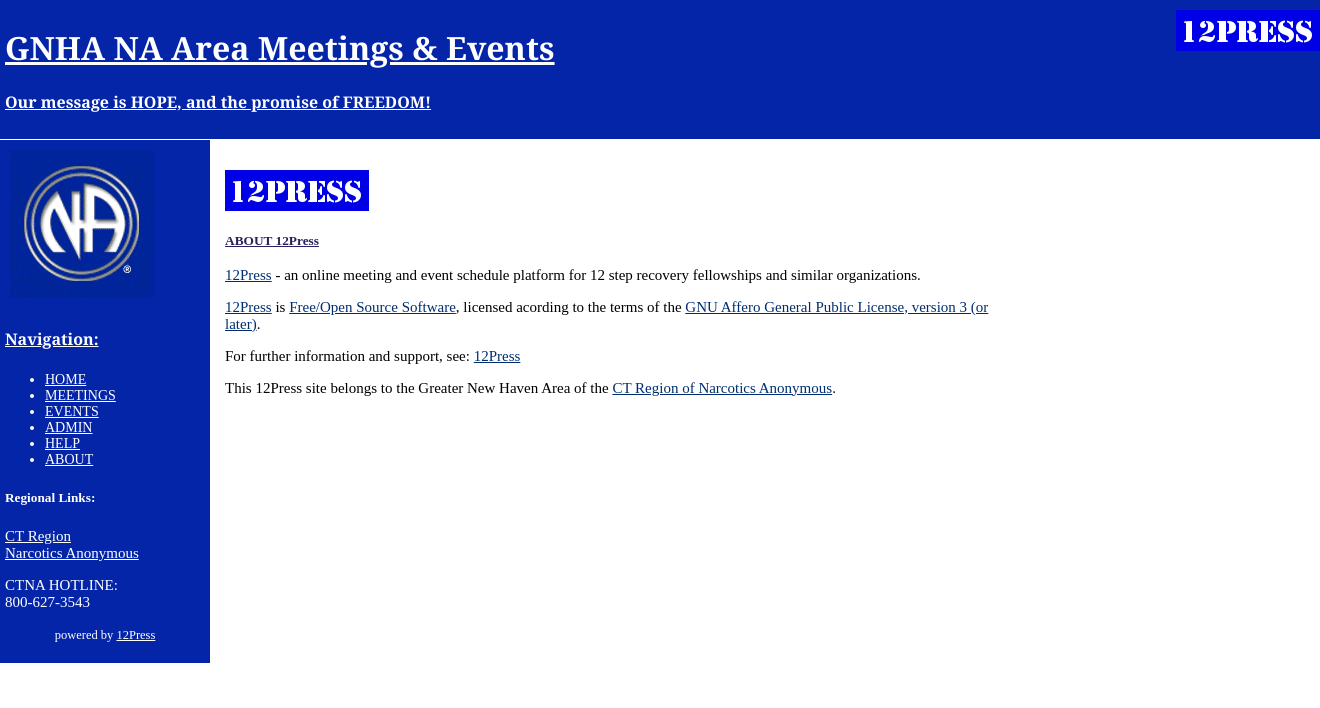
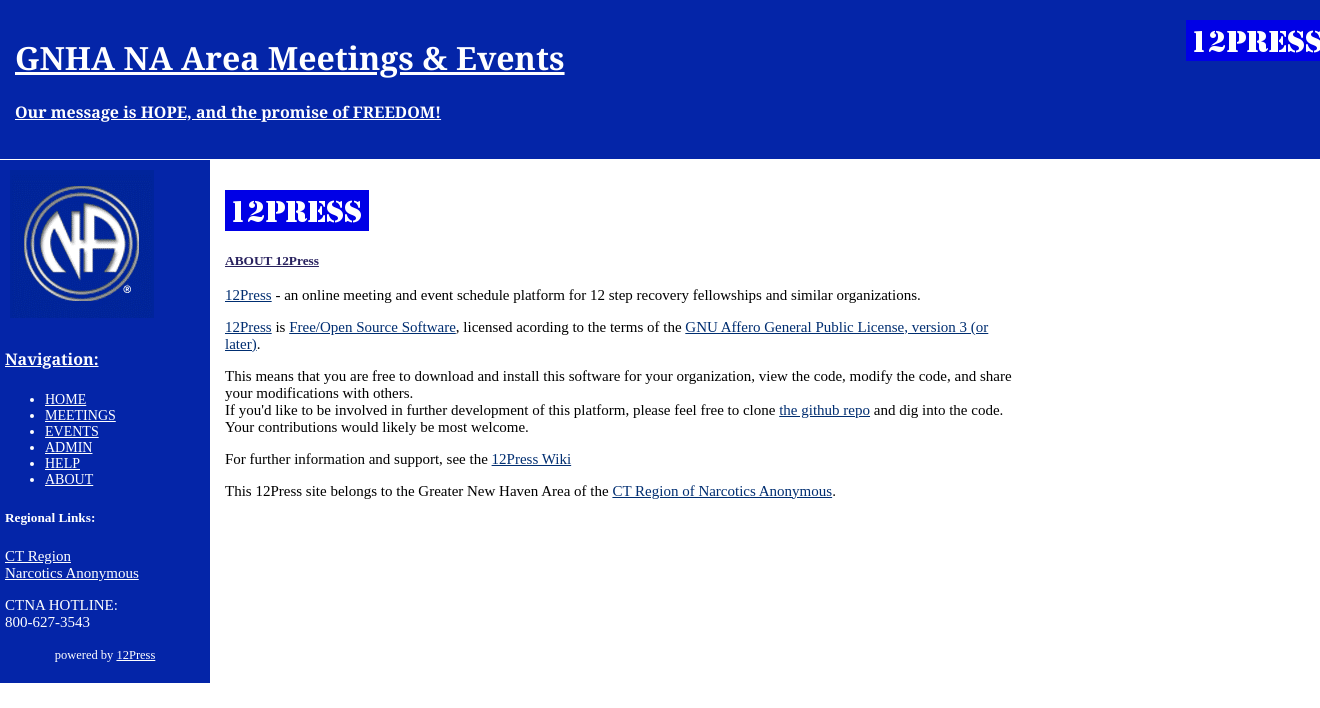
Before and after one commit to tonybaldwin/12press, a PHP site: page /about.php in a window 1320 px wide; the page is wider, and only the part inside the window is pictured. Shown: the top 708 px of that part. Run offline with PHP 8.4, Linux system fonts and the light colour scheme; data that the repository does not hold is empty.

Commit message:
getting lots done, so much more to do...

```diff
--- a/about.php
+++ b/about.php
@@ -3,7 +3,7 @@
 <meta http-equiv="Content-Type" content="text/html; charset=UTF-8" />
 <link rel="stylesheet" type="text/css" title="Orig" href="main.css" media="screen,projection" />
 <meta name="Author" content="Tony B" />
-<title>12Press</title>
+<title>12Press About</title>
 </head>
 <body>
 <?php
@@ -20,11 +20,14 @@ echo "<p><a href=\"https://github.com/tonybaldwin/12press\"><img src=\"$siteurl/
 
 <h4>ABOUT 12Press</h4>
 
-<p><a href="https://github.com/tonybaldwin/12press">12Press</a> - an online meeting and event schedule platform for 12 step recovery fellowships and similar organizations.</p>
+<p><a href="https://github.com/tonybaldwin/12press/wiki">12Press</a> - an online meeting and event schedule platform for 12 step recovery fellowships and similar organizations.</p>
 <?php
-echo "<p><a href=\"https://github.com/tonybaldwin/12press\">12Press</a> is <a href=\"http://www.gnu.org/philosophy/free-sw.html\">Free/Open Source Software</a>, licensed acording to the terms of the <a href=\"$siteurl/license.php\">GNU Affero General Public License, version 3 (or later)</a>.";
+echo "<p><a href=\"https://github.com/tonybaldwin/12press/wiki\">12Press</a> is <a href=\"http://www.gnu.org/philosophy/free-sw.html\">Free/Open Source Software</a>, licensed acording to the terms of the <a href=\"$siteurl/license.php\">GNU Affero General Public License, version 3 (or later)</a>.";
 ?>
-<p>For further information and support, see: <a href="https://github.com/tonybaldwin/12press">12Press</a></p>
+<p>This means that you are free to download and install this software for your organization, view the code, modify the code, and share your modifications with others.<br />
+If you'd like to be involved in further development of this platform, please feel free to clone <a href="https://gibhut.com/tonybaldwin/12press">the github repo</a> and dig into the code.<br />
+Your contributions would likely be most welcome.</p>
+<p>For further information and support, see the <a href="https://github.com/tonybaldwin/12press/wiki">12Press Wiki</a></p>
 
 <p>This 12Press site belongs to the Greater New Haven Area of the <a href="http://www.ctna.org">CT Region of Narcotics Anonymous</a>.</p>
 
--- a/admin/config.php
+++ b/admin/config.php
@@ -7,3 +7,5 @@ $dbpass = 'cmF0ZWRhcmlzYXdpbmdkYXJiCg';
 $dbhost = 'localhost';
 $url = 'http://12ptest.liberame.org';
 $sitetitle = "GNHA NA Area Meetings &amp; Events";
+$footext = "Call the Connecticut Region of Narcotics Anonymous Statewide phone line. 1 (800) 627-3543 24 hours a day, 7 days a week!";
+$headtext = "Our message is HOPE, and the promise of FREEDOM!";
--- a/events.php
+++ b/events.php
@@ -3,7 +3,7 @@
 <meta http-equiv="Content-Type" content="text/html; charset=UTF-8" />
 <link rel="stylesheet" type="text/css" title="Orig" href="main.css" media="screen,projection" />
 <meta name="Author" content="Anthony Baldwin" />
-<title>12Press - GNHA NA Events</title>
+<title>12Press Events</title>
 </head>
 <body>
 <?php
--- a/help.php
+++ b/help.php
@@ -3,7 +3,7 @@
 <meta http-equiv="Content-Type" content="text/html; charset=UTF-8" />
 <link rel="stylesheet" type="text/css" title="Orig" href="main.css" media="screen,projection" />
 <meta name="Author" content="Tony B" />
-<title>12Press</title>
+<title>12Press Help & Documentation</title>
 </head>
 <body>
 <?php
@@ -19,8 +19,8 @@ include 'templates/navbar.php';
 Soon...if we neglect to alter this page, the future location of such documentation and support is likely to be at:</p>
 
 <ul>
-<li> <a href="https://github.com/tonybaldwin/12press">12Press on github</a></li>
-<li><a href="http://wiki.tonybaldwin.me/doku.php/hax/12press">12Press wiki</a></li>
+<li><a href="https://github.com/tonybaldwin/12press">12Press on github</a></li>
+<li><a href="https://github.com/tonybaldwin/12press/wiki">12Press Wiki</a></li>
 </ul>
 
 </div>
--- a/main.css
+++ b/main.css
@@ -47,7 +47,7 @@ a.nb:visited {text-decoration: none; color: #eee;}
 a.nb:active {text-decoration: none; color: #fff;}
 a.nb:hover {text-decoration: none; color: marigold; background-color:darkgreen; -moz-border-radius:3px;border-radius:3px;}
 
-#header {background-color: #0425A8; color: #fff; width: 100%; border-bottom: 1px solid; padding:5px;}
+#header {background-color: #0425A8; color: #fff; width: 100%; border-bottom: 1px solid; padding:15px;}
 #navbar {background-color: #0425A8; color: #fff; float: left; width: 200px; border-right: 0px solid; padding: 5px; min-height: 100%;}
 #main {float: left;
 	width: 800px;
--- a/meetings.php
+++ b/meetings.php
@@ -3,7 +3,7 @@
 <meta http-equiv="Content-Type" content="text/html; charset=UTF-8" />
 <link rel="stylesheet" type="text/css" title="Orig" href="main.css" media="screen,projection" />
 <meta name="Author" content="Anthony Baldwin" />
-<title>12Press GNHA NA Meetings </title>
+<title>12Press Meetings </title>
 </head>
 <body>
 <?php
--- a/templates/footer.php
+++ b/templates/footer.php
@@ -9,6 +9,6 @@ include 'admin/config.php';
 echo "<div style=\"clear:both\"></div>";
 echo "<p><br /><br /><br /></p>";
 echo "<div id=\"footer\">";
-echo "<p align=\"center\">Call the Connecticut Region of Narcotics Anonymous Statewide phone line. 1 (800) 627-3543 24 hours a day, 7 days a week!</p>";
+echo "<p align=\"center\">$footext</p>";
 echo "</div>";
 ?>
--- a/templates/header.php
+++ b/templates/header.php
@@ -7,8 +7,8 @@ include 'admin/config.php';
 }
 
 echo "<div id=\"header\">";
-echo "<a href=\"https://github.com/tonybaldwin/12press\"><img class=\"right\" src=\"$siteurl/images/12pnavbutton.png\" alt=\"12press\" border=\"0\"></a>";
+echo "<a href=\"https://github.com/tonybaldwin/12press/wiki\" target=\"_new\"><img class=\"right\" src=\"$siteurl/images/12pnavbutton.png\" alt=\"12press\" border=\"0\"></a>";
 echo "<h1 class=\"nb\">$sitetitle</h1>";
-echo "<h4 class=\"nb\">Our message is HOPE, and the promise of FREEDOM!</h4>";
+echo "<h4 class=\"nb\">$headtext</h4>";
 echo "</div>";
 ?>
```
Also changed, not shown: admin/index.php (+6 -2 lines), admin/.htaccess (added).
